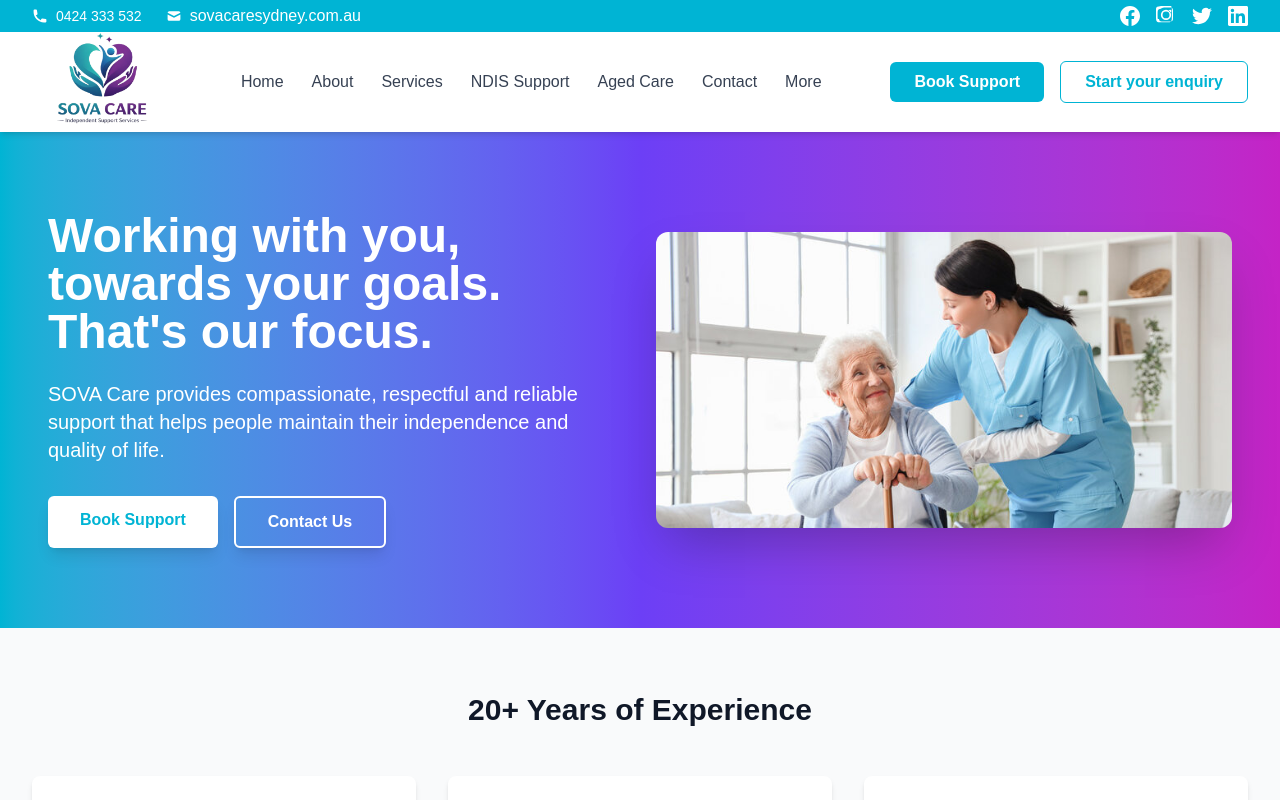
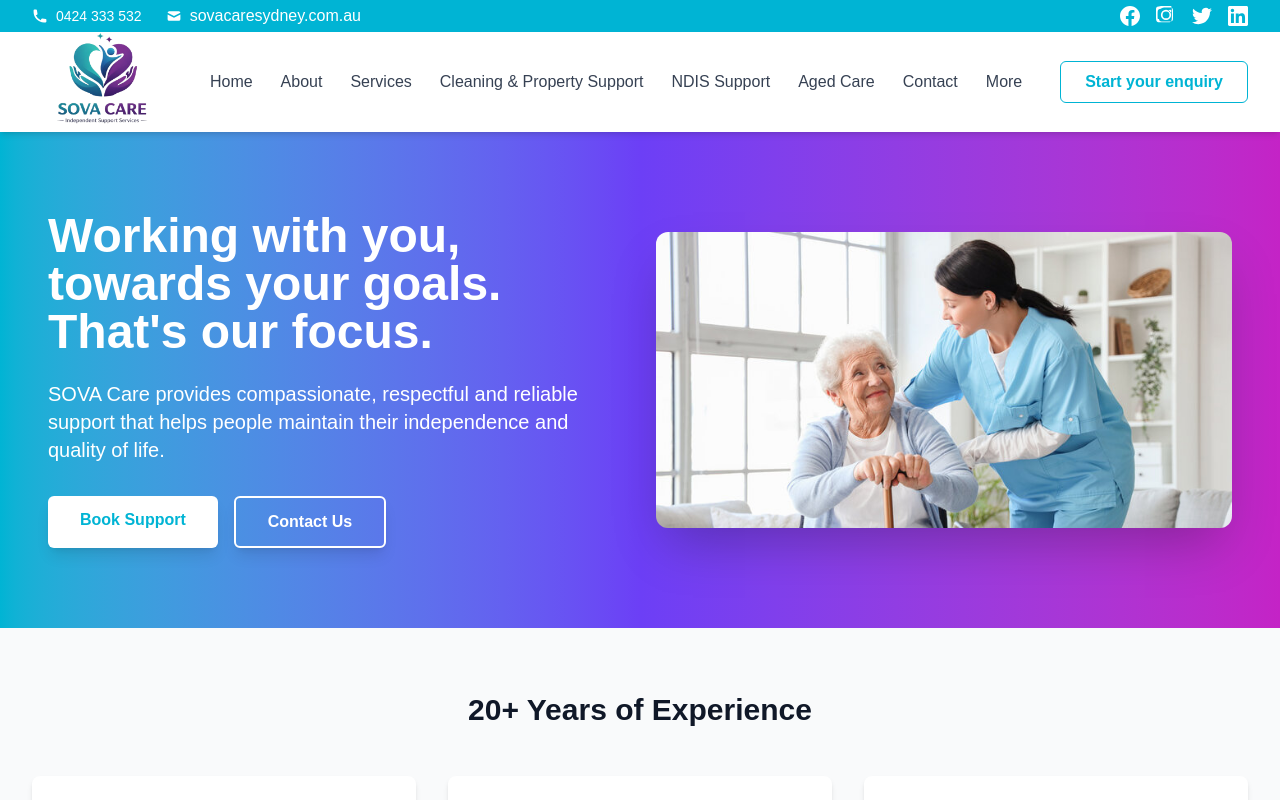
Before and after one commit to ahmadshahid50/ndas, a Next.js app: page / in a window 1280 px wide. Shown: the top 800 px of the page. Built offline with nearby package versions, Linux system fonts and the light colour scheme.

Commit message:
navbar chnages

```diff
--- a/components/Navbar.js
+++ b/components/Navbar.js
@@ -5,7 +5,6 @@ import Link from 'next/link';
 export default function Navbar() {
   const [isMenuOpen, setIsMenuOpen] = useState(false);
   const [isMoreDropdownOpen, setIsMoreDropdownOpen] = useState(false);
-  const [isServicesDropdownOpen, setIsServicesDropdownOpen] = useState(false);
 
   return (
     <nav className="sticky top-0 z-[100] bg-white shadow-md">
@@ -24,18 +23,8 @@ export default function Navbar() {
           <div className="hidden md:flex items-center space-x-1">
             <Link href="/" className="px-3 py-2 text-gray-700 hover:text-teal-600  transition">Home</Link>
             <Link href="/about" className="px-3 py-2 text-gray-700 hover:text-teal-600 transition">About</Link>
-            <div className="relative group">
-              <button className="px-3 py-2 text-gray-700 hover:text-teal-600 transition flex items-center">
-                Services
-                {/* <svg className="w-4 h-4 ml-1" fill="none" stroke="currentColor" viewBox="0 0 24 24">
-                  <path strokeLinecap="round" strokeLinejoin="round" strokeWidth={2} d="M19 14l-7 7m0 0l-7-7m7 7V3" />
-                </svg> */}
-              </button>
-              <div className="absolute left-0 mt-0 w-48 bg-white shadow-lg rounded-md opacity-0 invisible group-hover:opacity-100 group-hover:visible transition z-50">
-                <Link href="/services" className="block px-4 py-2 text-gray-700 hover:bg-teal-50 hover:text-teal-600">Services Overview</Link>
-                <Link href="/cleaning-property-support" className="block px-4 py-2 text-gray-700 hover:bg-teal-50 hover:text-teal-600">Cleaning & Property Support</Link>
-              </div>
-            </div>
+            <Link href="/services" className="px-3 py-2 text-gray-700 hover:text-teal-600 transition">Services</Link>
+            <Link href="/cleaning-property-support" className="px-3 py-2 text-gray-700 hover:text-teal-600 transition">Cleaning & Property Support</Link>
             <Link href="/ndis-support" className="px-3 py-2 text-gray-700 hover:text-teal-600 transition">NDIS Support</Link>
             <Link href="/aged-care" className="px-3 py-2 text-gray-700 hover:text-teal-600 transition">Aged Care</Link>
             <Link href="/contact" className="px-3 py-2 text-gray-700 hover:text-teal-600 transition">Contact</Link>
@@ -60,12 +49,6 @@ export default function Navbar() {
 
           {/* Desktop Button */}
           <div className="hidden md:flex items-center space-x-4">
-            <Link
-              href="/contact#booking"
-              className="bg-teal-600 text-white px-6 py-2 rounded-md hover:bg-teal-700 transition font-semibold"
-            >
-              Book Support
-            </Link>
             <Link
               href="/contact"
               className="bg-white text-teal-600 border border-teal-600 px-6 py-2 rounded-md hover:bg-teal-50 transition font-semibold"
@@ -99,26 +82,8 @@ export default function Navbar() {
         <div className="md:hidden absolute left-0 w-full bg-white border-t z-[100] shadow-md">
           <Link href="/" className="block px-4 py-2 text-gray-700 hover:text-teal-600" onClick={() => setIsMenuOpen(false)}>Home</Link>
           <Link href="/about" className="block px-4 py-2 text-gray-700 hover:text-teal-600" onClick={() => setIsMenuOpen(false)}>About</Link>
-          <button
-            className="w-full text-left px-4 py-2 text-gray-700 flex items-center"
-            onClick={() => setIsServicesDropdownOpen(!isServicesDropdownOpen)}
-          >
-            Services
-            {/* <svg
-              className={`w-4 h-4 ml-1 transition-transform ${isServicesDropdownOpen ? 'rotate-180' : ''}`}
-              fill="none"
-              stroke="currentColor"
-              viewBox="0 0 24 24"
-            >
-              <path strokeLinecap="round" strokeLinejoin="round" strokeWidth={2} d="M19 14l-7 7m0 0l-7-7m7 7V3" />
-            </svg> */}
-          </button>
-          {isServicesDropdownOpen && (
-            <div className="pl-4">
-              <Link href="/services" className="block px-4 py-2 text-sm text-gray-700 hover:text-teal-600" onClick={() => setIsMenuOpen(false)}>Services Overview</Link>
-              <Link href="/cleaning-property-support" className="block px-4 py-2 text-sm text-gray-700 hover:text-teal-600" onClick={() => setIsMenuOpen(false)}>Cleaning & Property Support</Link>
-            </div>
-          )}
+          <Link href="/services" className="block px-4 py-2 text-gray-700 hover:text-teal-600" onClick={() => setIsMenuOpen(false)}>Services Overview</Link>
+          <Link href="/cleaning-property-support" className="block px-4 py-2 text-gray-700 hover:text-teal-600" onClick={() => setIsMenuOpen(false)}>Cleaning & Property Support</Link>
           <Link href="/ndis-support" className="block px-4 py-2 text-gray-700 hover:text-teal-600" onClick={() => setIsMenuOpen(false)}>NDIS Support</Link>
           <Link href="/aged-care" className="block px-4 py-2 text-gray-700 hover:text-teal-600" onClick={() => setIsMenuOpen(false)}>Aged Care</Link>
           <Link href="/contact" className="block px-4 py-2 text-gray-700 hover:text-teal-600" onClick={() => setIsMenuOpen(false)}>Contact</Link>
@@ -150,15 +115,6 @@ export default function Navbar() {
 
           <div className="p-4">
             <Link
-              href="/contact#booking"
-              className="block text-center bg-teal-600 text-white px-6 py-2 rounded-md"
-              onClick={() => setIsMenuOpen(false)}
-            >
-              Book Support
-            </Link>
-          </div>
-          <div className="p-4">
-            <Link
               href="/contact"
               className="block text-center bg-white text-teal-600 border border-teal-600 px-6 py-2 rounded-md"
               onClick={() => setIsMenuOpen(false)}
```
